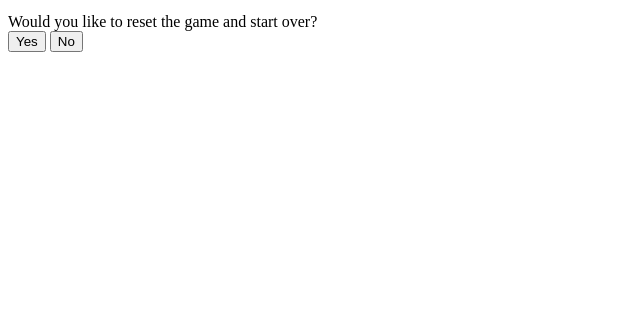
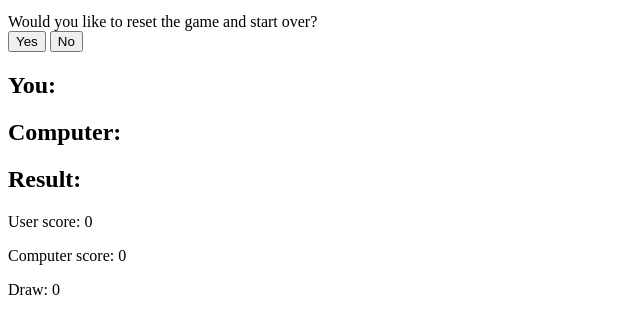
Before and after one commit to brencoding1/rock-paper-scissors-bb-final, a plain HTML site: page index.html in a window 1280 px wide. Shown: the part 230-564 px from the top of the page, without its empty margins (0-640 px from the left). Drawn offline with Linux system fonts and the light colour scheme.

Commit message:
added selection area and outcome area. Added score area also. all in html

```diff
--- a/index.html
+++ b/index.html
@@ -36,4 +36,16 @@
             </p>
         </div>
     </div>
+    <div class="selection-area">
+        <h2 class="yourselection">You: <span id="player-selection"></span></h2>
+        <h2 class="compselection">Computer: <span id="computer-selection"></span></h2>
+    </div>
+    <div class="outcome-area">
+        <h2 class="outcome">Result: <span id="outcome"></span></h2>
+    </div>
+    <div class="score-area">
+        <p>User score: <span id="user-score">0</span></p>
+        <p>Computer score: <span id="computer-score">0</span></p>
+        <p>Draw: <span id="draw-score">0</span></p>
+    </div>
 </body>
```
